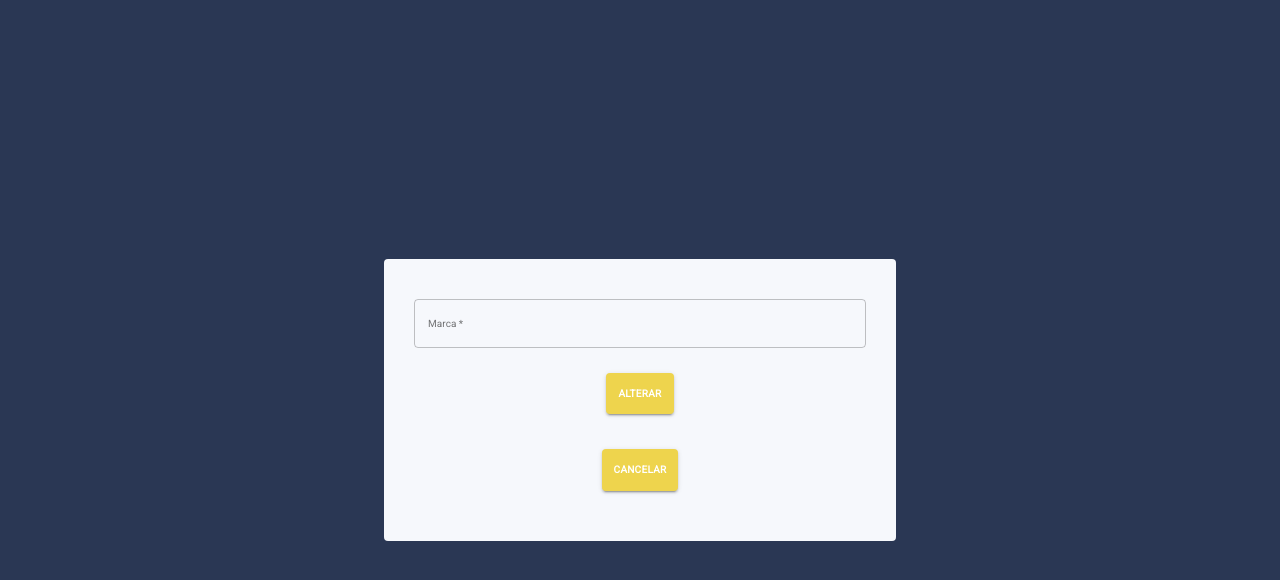
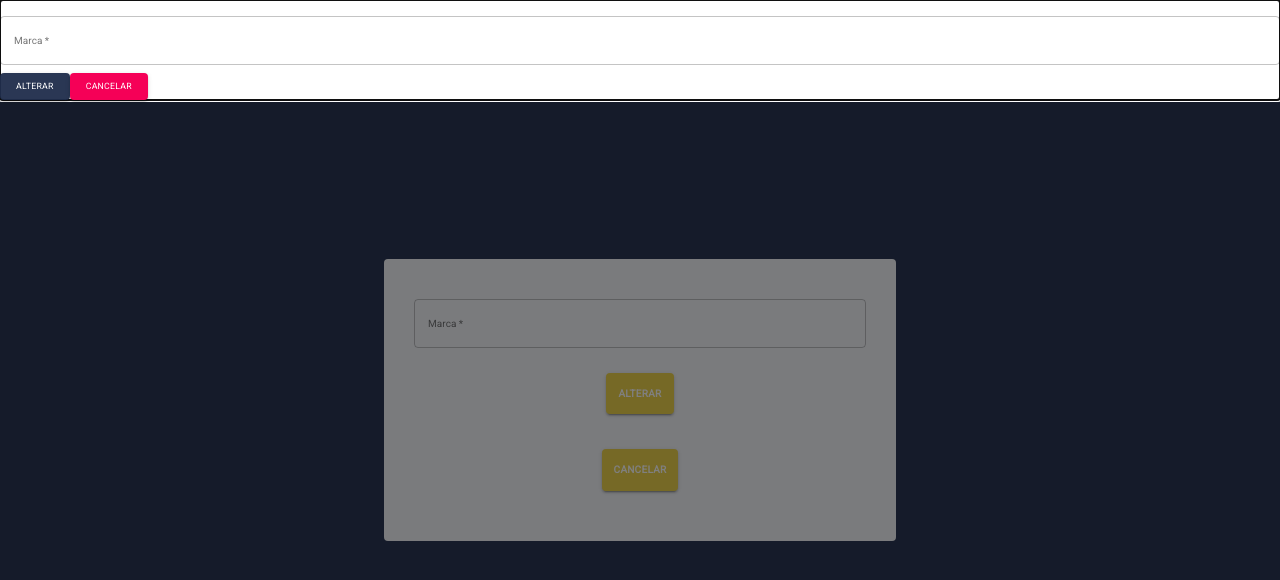
Before and after one commit to xRuisux/carango-bom-base, a React (Create React App) app: page /update-brand/1 in a window 1280 px wide. Shown: the top 580 px of the page. Built offline with nearby package versions, Linux system fonts and the light colour scheme; no server answers; sample sign-in values are in the browser's storage.

Commit message:
feat: add formModal + adjust on table component

```diff
--- a/src/components/FormModal/FormModal.jsx
+++ b/src/components/FormModal/FormModal.jsx
@@ -1,29 +1,108 @@
-import { Button, Modal } from "@material-ui/core";
+import { makeStyles } from '@material-ui/core/styles';
+import Modal from '@material-ui/core/Modal';
+import React, { useEffect, useState } from 'react';
+import { useHistory, useParams } from 'react-router';
+import useErrors from '../../hooks/useErrors';
+import BrandService from '../../services/BrandService';
+import { Button, TextField } from '@material-ui/core';
 
-export default function FormModal(props) {
+// import { StyledButton, StyledTextField, useStyles } from './styles'
+
+
+export default function SimpleModal({open, handleClose}) {
+
+  const { id } = useParams();
+  const history = useHistory();
+  const [brand, setBrand] = useState("");
+
+  const validations = {
+      brand: data => {
+          if (data && data.length >= 3) {
+              return { valid: true };
+          } else {
+              return { valid: false, texto: " A marca deve ter ao menos 3 letras." }
+          }
+      }
+  }
+
+  const [erros, validateFields, allFieldsValid] = useErrors(validations);
+
+  useEffect(() => {
+      if (id) {
+          BrandService.read(id)
+              .then(brand => setBrand(brand.name));
+      }
+  }, [id]);
+
+  const useStyles = makeStyles(theme => ({
+    paper: {
+      position: 'absolute',
+      width: 400,
+      backgroundColor: theme.palette.background.paper,
+      border: '2px solid #000',
+      boxShadow: theme.shadows[5],
+      padding: theme.spacing(2, 4, 3),
+    },
+  }));
+
+  const classes = useStyles();
+
   return (
-    <Modal
-      {...props}
-      size="lg"
-      aria-labelledby="contained-modal-title-vcenter"
-      centered
-    >
-      <Modal.Header closeButton>
-        <Modal.Title id="contained-modal-title-vcenter">
-          Modal heading
-        </Modal.Title>
-      </Modal.Header>
-      <Modal.Body>
-        <h4>Centered Modal</h4>
-        <p>
-          Cras mattis consectetur purus sit amet fermentum. Cras justo odio,
-          dapibus ac facilisis in, egestas eget quam. Morbi leo risus, porta ac
-          consectetur ac, vestibulum at eros.
-        </p>
-      </Modal.Body>
-      <Modal.Footer>
-        <Button onClick={props.onHide}>Close</Button>
-      </Modal.Footer>
-    </Modal>
+    <>
+      <Modal
+        open={open}
+        onClose={handleClose}
+        className =  {{...classes}}
+      >
+        <form style={{backgroundColor: "white"}} onSubmit={(event) => {
+                event.preventDefault();
+                if (allFieldsValid()) {
+                    if (id) {
+                        BrandService.update({ id, name: brand })
+                            .then(res => {
+                                history.goBack();
+                            });
+                    } else {
+                        BrandService.create({ name: brand })
+                            .then(res => {
+                                setBrand("");
+                                history.goBack();
+                            });
+                    }
+                }
+            }}>
+          <TextField
+            value={brand}
+            onChange={evt => setBrand(evt.target.value)}
+            onBlur={validateFields}
+            helperText={erros.brand.text}
+            error={!erros.brand.valid}
+            name="brand"
+            id="brand"
+            label="Marca"
+            type="text"
+            variant="outlined"
+            fullWidth
+            required
+            margin="normal"
+        />
+
+        <Button
+          variant="contained"
+          color="primary"
+          type="submit"
+          disabled={!allFieldsValid()}>
+          {id ? 'Alterar' : 'Cadastrar'}
+        </Button>
+
+        <Button
+            variant="contained"
+            color="secondary"
+            onClick={handleClose}>
+            Cancelar
+        </Button>
+        </form>
+      </Modal>
+    </>
   );
 }
--- a/src/components/Table/Table.jsx
+++ b/src/components/Table/Table.jsx
@@ -12,6 +12,8 @@ export default function Table({
   selectedItem,
   rowSelectedFunction,
 }) {
+
+  const [modalShow, setModalShow] = React.useState(false);
 
   return (
     <>
@@ -30,7 +32,7 @@ export default function Table({
           onClick={addItem}
         >
           Adicionar
-        </Button>
+          </Button>
         <Button
           className="actions"
           variant="contained"
--- a/src/pages/Brand/BrandList/BrandList.jsx
+++ b/src/pages/Brand/BrandList/BrandList.jsx
@@ -28,14 +28,20 @@ const columns = [
 function BrandList() {
     const [brands, setBrands] = useState([]);
     const [brandSelected, setBrandSelected] = useState();
-    const [modalShow, setModalShow] = React.useState(false);
+    const [open, setOpen] = React.useState(false);
     // const classes = useStyles();
     const history = useHistory();
 
     console.log(brands);
     function create() {
-        history.push('/create-brand');
+        setOpen(true);
+        // setModalShow(true);
+        // history.push('/create-brand');
     }
+
+    const handleClose = () => {
+        setOpen(false);
+      };
 
     function update() {
         history.push('/update-brand/' + brandSelected.id);
@@ -57,11 +63,13 @@ function BrandList() {
     }
 
     return (
+        <>
+            <FormModal
+            open = {open}
+            handleClose = { handleClose }
+            />
+
             <div style={{ height: 300, width: '100%' }}>
-            {/* <FormModal
-                show={modalShow}
-                onHide={() => setModalShow(false)}
-            /> */}
                 <Table
                     rows={brands}
                     columns={columns}
@@ -72,6 +80,7 @@ function BrandList() {
                     rowSelectedFunction={setBrandSelected}
                 />
             </div>
+        </>
     );
 }
 
--- a/src/pages/Brand/BrandRegister.jsx
+++ b/src/pages/Brand/BrandRegister.jsx
@@ -4,7 +4,7 @@ import { useHistory, useParams } from 'react-router';
 import useErrors from '../../hooks/useErrors';
 import BrandService from '../../services/BrandService';
 import { StyledButton, StyledTextField, useStyles } from './styles'
-
+import FormModal from '../../components/FormModal/FormModal';
 function BrandRegister() {
     const { id } = useParams();
     const classes = useStyles()
@@ -36,6 +36,9 @@ function BrandRegister() {
 
     return (
         <div className={classes.root}>
+            <FormModal
+            open = {true}
+            />
             <form onSubmit={(event) => {
                 event.preventDefault();
                 if (allFieldsValid()) {
@@ -45,7 +48,7 @@ function BrandRegister() {
                                 history.goBack();
                             });
                     } else {
-                        BrandService.create({ nome: brand })
+                        BrandService.create({ name: brand })
                             .then(res => {
                                 setBrand("");
                                 history.goBack();
```
Lines whose indentation alone changed are shown as unchanged.
